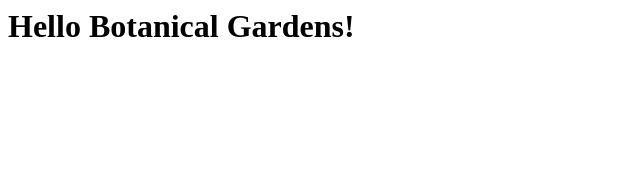
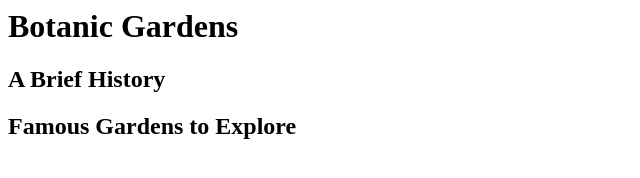
Before and after one commit to RondaLatham/botanic-gardens, a plain HTML site: page index.html in a window 1280 px wide. Shown: the whole page, without its empty margins (0-640 px from the left). Drawn offline with Linux system fonts and the light colour scheme.

Commit message:
Update index.html

```diff
--- a/index.html
+++ b/index.html
@@ -1 +1,3 @@
-<h1>Hello Botanical Gardens!</h1>
+<h1>Botanic Gardens</h1>
+<h2>A Brief History</h2>
+<h2>Famous Gardens to Explore</h2>
```
